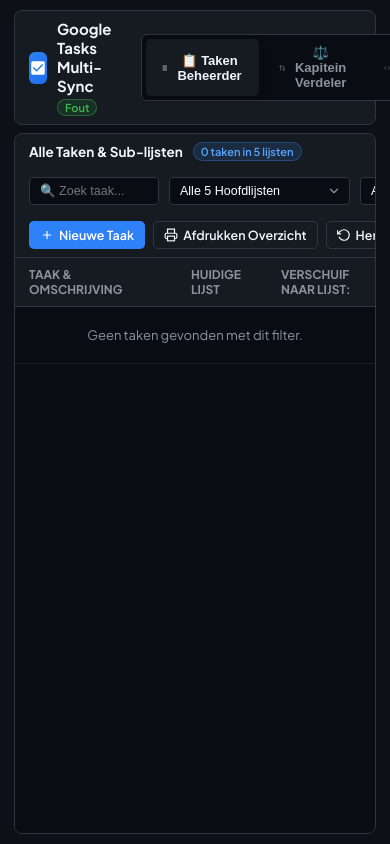
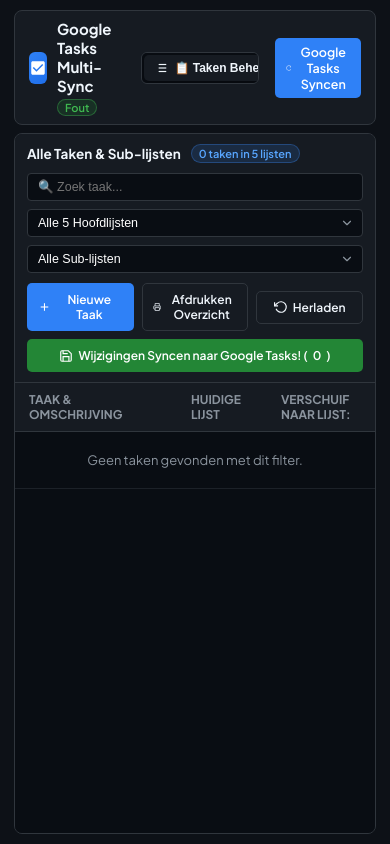
Before and after one commit to rthepen/ha-google-tasks-sync, a FastAPI app: page / in a window 390 px wide. Run offline with FastAPI, Linux system fonts and the light colour scheme; data that the repository does not hold is empty.

Commit message:
Release v1.1.23: Update Kapitein Verdeler to sum points (Roy + Karen) and optimize UI for mobile/smartphone

```diff
--- a/google_tasks_sync/app/static/css/styles.css
+++ b/google_tasks_sync/app/static/css/styles.css
@@ -599,30 +599,154 @@ html, body {
   background: #090d13;
   border: 1px solid var(--border-color);
   border-radius: 6px;
-  padding: 8px 14px;
+  padding: 10px 14px;
   gap: 12px;
+  flex-wrap: wrap;
 }
 
-.point-task-info { flex: 1; }
-.point-task-title { font-size: 13px; font-weight: 600; }
-.point-task-notes { font-size: 11px; color: var(--text-muted); }
+.point-task-info {
+  flex: 1;
+  min-width: 220px;
+}
+.point-task-title { font-size: 13.5px; font-weight: 600; }
+.point-task-notes { font-size: 11.5px; color: var(--text-muted); margin-top: 2px; }
 
 .point-controls {
   display: flex;
   align-items: center;
-  gap: 8px;
+  gap: 6px;
+  flex-wrap: wrap;
 }
 
 .point-input {
-  width: 70px;
-  padding: 6px 8px;
+  width: 60px;
+  padding: 6px 4px;
   background: #161b22;
   border: 1px solid var(--border-color);
   border-radius: 4px;
   color: #fff;
   font-family: var(--font-mono);
-  font-size: 13px;
+  font-size: 13.5px;
+  font-weight: 700;
   text-align: center;
+}
+
+.btn-pt-change {
+  padding: 4px 7px;
+  font-size: 11.5px;
+  font-weight: 600;
+  border-radius: 4px;
+}
+
+/* Mobile & Touch Responsive Styles */
+@media (max-width: 768px) {
+  .app-header {
+    flex-direction: column;
+    align-items: flex-start;
+    padding: 10px 12px;
+    gap: 8px;
+  }
+
+  .nav-tabs-header {
+    width: 100%;
+    overflow-x: auto;
+    justify-content: flex-start;
+    padding: 2px;
+  }
+
+  .nav-tab {
+    padding: 6px 10px;
+    font-size: 12px;
+    white-space: nowrap;
+  }
+
+  .manager-toolbar {
+    flex-direction: column;
+    align-items: stretch;
+    gap: 10px;
+    padding: 10px 12px;
+  }
+
+  .manager-filters {
+    min-width: 100%;
+    flex-direction: column;
+    gap: 8px;
+  }
+
+  .search-input,
+  .filter-select {
+    width: 100%;
+  }
+
+  .toolbar-actions {
+    width: 100%;
+    justify-content: stretch;
+  }
+
+  .toolbar-actions .btn {
+    flex: 1;
+    justify-content: center;
+    font-size: 12px;
+    padding: 8px 10px;
+  }
+
+  .wizard-stepper {
+    overflow-x: auto;
+    padding: 8px 10px;
+    gap: 6px;
+  }
+
+  .step-item {
+    font-size: 11px;
+    white-space: nowrap;
+  }
+
+  .step-line {
+    margin: 0 4px;
+    min-width: 12px;
+  }
+
+  .wizard-step-content {
+    padding: 12px 10px;
+  }
+
+  .point-task-row {
+    flex-direction: column;
+    align-items: stretch;
+    gap: 10px;
+    padding: 10px 12px;
+  }
+
+  .point-controls {
+    justify-content: space-between;
+    width: 100%;
+  }
+
+  .btn-pt-change {
+    flex: 1;
+    min-width: 34px;
+    text-align: center;
+    padding: 6px 4px;
+  }
+
+  .point-input {
+    flex: 1.2;
+    min-width: 48px;
+  }
+
+  .modal-card {
+    width: 95vw !important;
+    max-height: 90vh !important;
+    padding: 14px;
+  }
+
+  .draft-arena {
+    padding: 10px 8px;
+  }
+
+  .draft-pool-grid {
+    grid-template-columns: 1fr;
+  }
 }
 
 /* Step 4: Averages Table */
--- a/google_tasks_sync/app/static/js/app.js
+++ b/google_tasks_sync/app/static/js/app.js
@@ -713,12 +713,12 @@ document.addEventListener('DOMContentLoaded', () => {
     });
   }
 
-  // --- STAP 3: Calculate & Render Averages ---
+  // --- STAP 3: Calculate & Render Total Point Sums (Roy + Karen Opgeteld) ---
   function calculateAverages() {
     averageScores = allCaptainTasks.map(t => {
       const r = parseInt(royPoints[t.title]) || 0;
       const k = parseInt(karenPoints[t.title]) || 0;
-      const avg = Math.round(((r + k) / 2) * 10) / 10;
+      const sum = r + k;
       return {
         task: t,
         title: t.title,
@@ -726,12 +726,13 @@ document.addEventListener('DOMContentLoaded', () => {
         current_list_title: t.current_list_title,
         royPts: r,
         karenPts: k,
-        avgPts: avg
+        avgPts: sum,
+        sumPts: sum
       };
     });
 
-    // Sort descending by average points (zwaarste taken bovenaan)
-    averageScores.sort((a, b) => b.avgPts - a.avgPts);
+    // Sort descending by total points (zwaarste taken met meeste punten bovenaan)
+    averageScores.sort((a, b) => b.sumPts - a.sumPts);
 
     const tbody = document.getElementById('step-3-averages-tbody');
     if (tbody) {
@@ -740,7 +741,7 @@ document.addEventListener('DOMContentLoaded', () => {
           <td><strong>${item.title}</strong><br><small style="color:var(--text-muted)"><span class="tag" style="font-size:10px; padding:1px 5px;">${item.current_list_title}</span> ${item.notes || ''}</small></td>
           <td style="color:var(--roy-color); font-weight:700;">${item.royPts} pt</td>
           <td style="color:var(--karen-color); font-weight:700;">${item.karenPts} pt</td>
-          <td><span class="tag" style="font-size:12px; font-weight:700;">⭐ ${item.avgPts} pt</span></td>
+          <td><span class="tag" style="font-size:12px; font-weight:700; background:rgba(47,129,247,0.2); color:#58a6ff;">⭐ ${item.sumPts} pt</span></td>
         </tr>
       `).join('');
     }
--- a/google_tasks_sync/app/templates/index.html
+++ b/google_tasks_sync/app/templates/index.html
@@ -223,15 +223,15 @@
           <div class="points-grid" id="step-2-points-grid"></div>
           <div class="step-actions">
             <button class="btn btn-outline" id="btn-step-2-prev">⬅ Vorige</button>
-            <button class="btn btn-primary" id="btn-step-2-next">Volgende: Gemiddelden Berekenen ➔</button>
+            <button class="btn btn-primary" id="btn-step-2-next">Volgende: Totale Punten Berekenen ➔</button>
           </div>
         </div>
 
-        <!-- STAP 3: Gemiddelden Overzicht -->
+        <!-- STAP 3: Totale Punten (Roy + Karen Opgeteld) -->
         <div class="wizard-step-content" id="step-3-content" style="display:none;">
           <div class="step-header">
-            <h2>Stap 3: Gemiddelde Punten per Taak</h2>
-            <p>Hieronder staan de taken gerangschikt op het gewogen gemiddelde van Roy & Karen.</p>
+            <h2>Stap 3: Totale Punten per Taak (Roy + Karen Opgeteld)</h2>
+            <p>Hieronder staan de taken gerangschikt op de <strong>totale som van punten</strong> die Roy en Karen samen hebben toegekend (zwaarste taken met de meeste punten bovenaan).</p>
           </div>
           <div class="averages-table-card">
             <table class="data-table">
@@ -240,7 +240,7 @@
                   <th>Taak Titel</th>
                   <th>Punten Roy</th>
                   <th>Punten Karen</th>
-                  <th>Gewogen Gemiddelde</th>
+                  <th>Totaal Punten (Som)</th>
                 </tr>
               </thead>
               <tbody id="step-3-averages-tbody"></tbody>
@@ -248,7 +248,7 @@
           </div>
           <div class="step-actions">
             <button class="btn btn-outline" id="btn-step-3-prev">⬅ Vorige</button>
-            <button class="btn btn-primary" id="btn-step-3-next">Volgende: Start Keuzeronde ➔</button>
+            <button class="btn btn-primary" id="btn-step-3-next">Volgende: Taken Verdelen ➔</button>
           </div>
         </div>
 
@@ -582,7 +582,7 @@
   <!-- Toast Notification -->
   <div id="toast" class="toast"></div>
 
-  <link rel="stylesheet" href="{{ root_path }}/static/css/styles.css?v=1.1.22">
-  <script src="{{ root_path }}/static/js/app.js?v=1.1.22"></script>
+  <link rel="stylesheet" href="{{ root_path }}/static/css/styles.css?v=1.1.23">
+  <script src="{{ root_path }}/static/js/app.js?v=1.1.23"></script>
 </body>
 </html>
--- a/google_tasks_sync/config.yaml
+++ b/google_tasks_sync/config.yaml
@@ -1,6 +1,6 @@
 name: "Google Tasks Multi-Account Sync"
-description: "Automatically sync Google Tasks across multiple Google accounts with a live JSON editor, Taken Beheerder with Task Editing, Deadlines, Sequential Sub-lists, Quick Task Creator, Kapitein Verdeler, and Ingress Web UI"
-version: "1.1.22"
+description: "Automatically sync Google Tasks across multiple Google accounts with a live JSON editor, Taken Beheerder with Task Editing, Deadlines, Sequential Sub-lists, Quick Task Creator, Kapitein Verdeler with Total Sums and Mobile Optimization, and Ingress Web UI"
+version: "1.1.23"
 slug: "google_tasks_sync"
 init: false
 arch:
```
